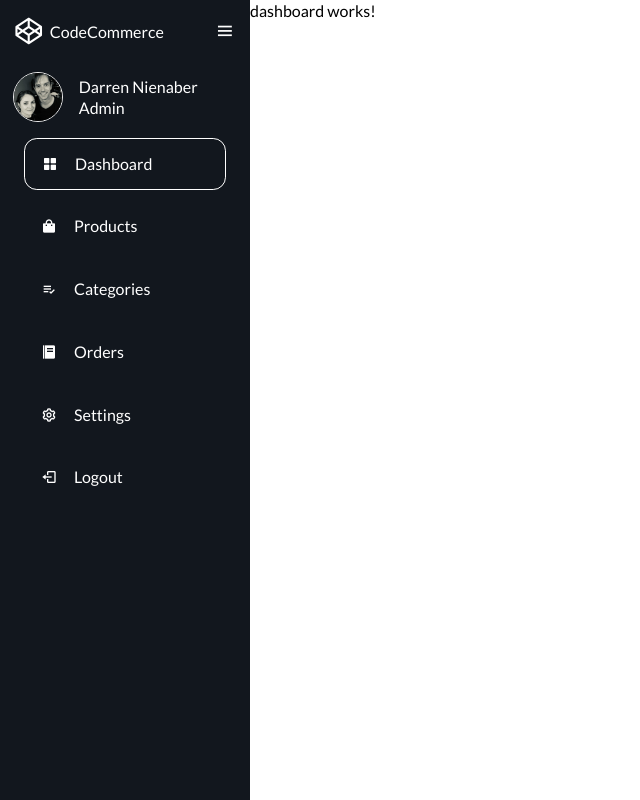
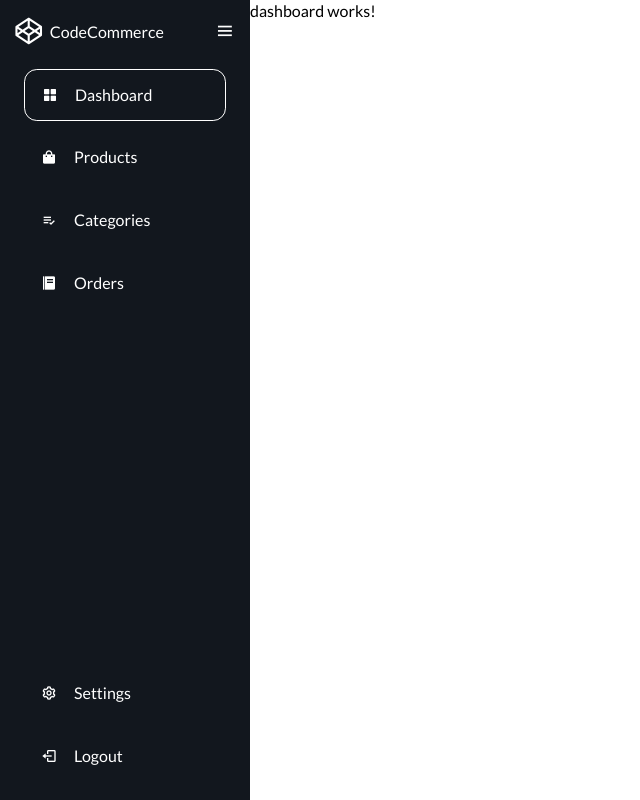
Before and after one commit to Dazz563/collapsible-sidenav, an Angular app: page /dashboard in a window 1280 px wide. Shown: the whole page, without its empty margins (0-640 px from the left). Built offline with nearby package versions, Linux system fonts and the light colour scheme.

Commit message:
template change

```diff
--- a/src/app/sidenav-menu/sidenav-menu.component.html
+++ b/src/app/sidenav-menu/sidenav-menu.component.html
@@ -1,4 +1,5 @@
 <div [ngClass]="{'active': isOpen}" class="sidebar">
+	<div>
 		<div class="top">
 			<div class="logo">
 				<i class="bx bxl-codepen"></i>
@@ -6,13 +7,7 @@
 			</div>
 			<i class="bx bx-menu menu-icon" (click)="isOpen = !isOpen"></i>
 		</div>
-	<div class="user">
-		<img class="user-img" src="../../assets/vern_daz.jpeg" alt="picture of a couple" />
-		<div>
-			<p class="bold">Darren Nienaber</p>
-			<p>Admin</p>
-		</div>
-	</div>
+		<div class="navigation">
 			<ul>
 				<li>
 					<a routerLink="/dashboard" routerLinkActive="active-link" href="#">
@@ -42,6 +37,11 @@
 					</a>
 					<span class="tooltip">Orders</span>
 				</li>
+			</ul>
+		</div>
+	</div>
+	<div class="bottom">
+		<ul>
 			<li>
 				<a routerLink="/settings" routerLinkActive="active-link" href="#">
 					<i class="bx bx-cog"></i>
@@ -58,6 +58,7 @@
 			</li>
 		</ul>
 	</div>
+</div>
 
 <div class="main-content">
 	<router-outlet></router-outlet>
--- a/src/app/sidenav-menu/sidenav-menu.component.scss
+++ b/src/app/sidenav-menu/sidenav-menu.component.scss
@@ -15,6 +15,9 @@
 	background-color: #12171e;
 	padding: 0.4rem 0.8rem;
 	transition: all 0.5s ease;
+	display: flex;
+	flex-direction: column;
+	height: 100vh;
 }
 
 .sidebar.active ~ .main-content {
@@ -58,18 +61,6 @@
 .top .logo i {
 	font-size: 2rem;
 	margin-right: 5px;
-}
-
-.user {
-	display: flex;
-	align-items: center;
-	margin: 1rem 0;
-}
-
-.user p {
-	color: #fff;
-	opacity: 1;
-	margin-left: 1rem;
 }
 
 .sidebar p {
@@ -142,6 +133,13 @@
 	opacity: 1;
 }
 
+// remove tooltip on mobile
+@media screen and (max-width: 768px) {
+	.sidebar ul li:hover .tooltip {
+		opacity: 0;
+	}
+}
+
 .sidebar.active ul li .tooltip {
 	display: none;
 }
@@ -154,3 +152,7 @@
 	transition: all 0.5s ease;
 	width: calc(100% - 80px);
 }
+
+.bottom {
+	margin-top: auto;
+}
```
Lines whose indentation alone changed are shown as unchanged.
